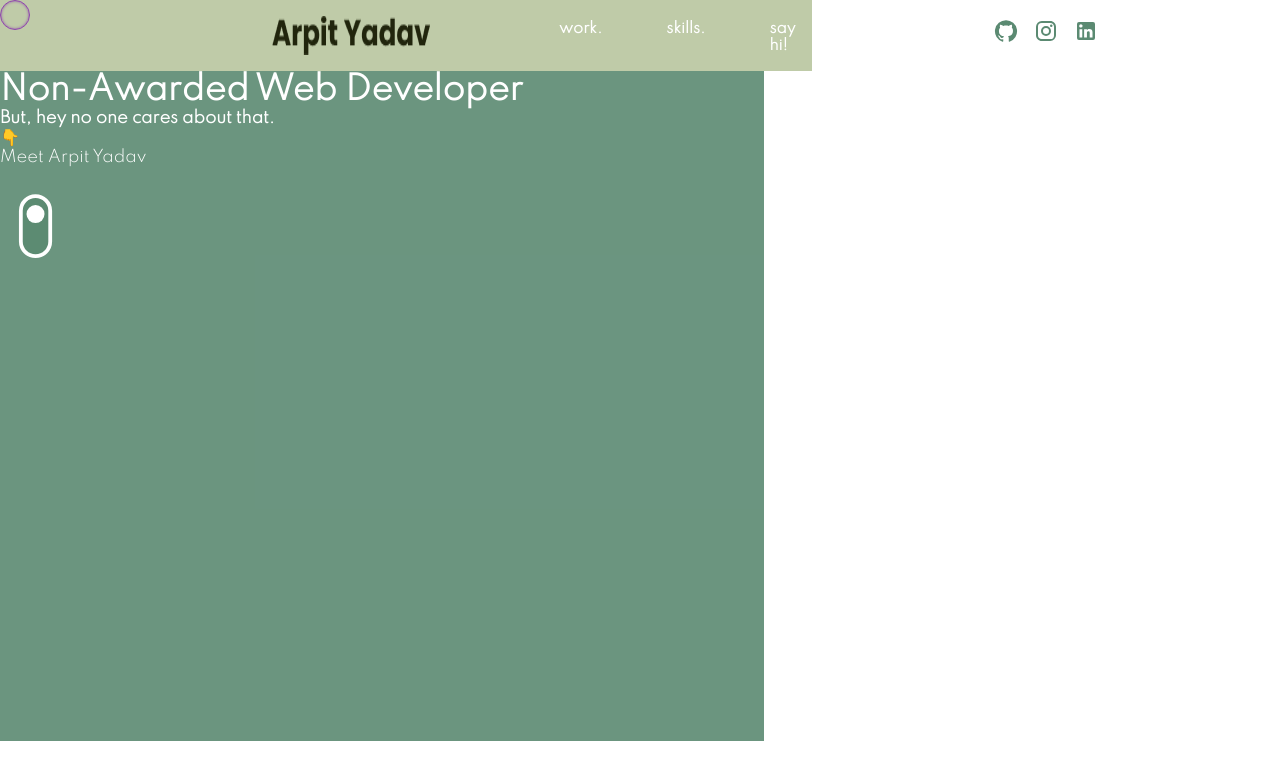
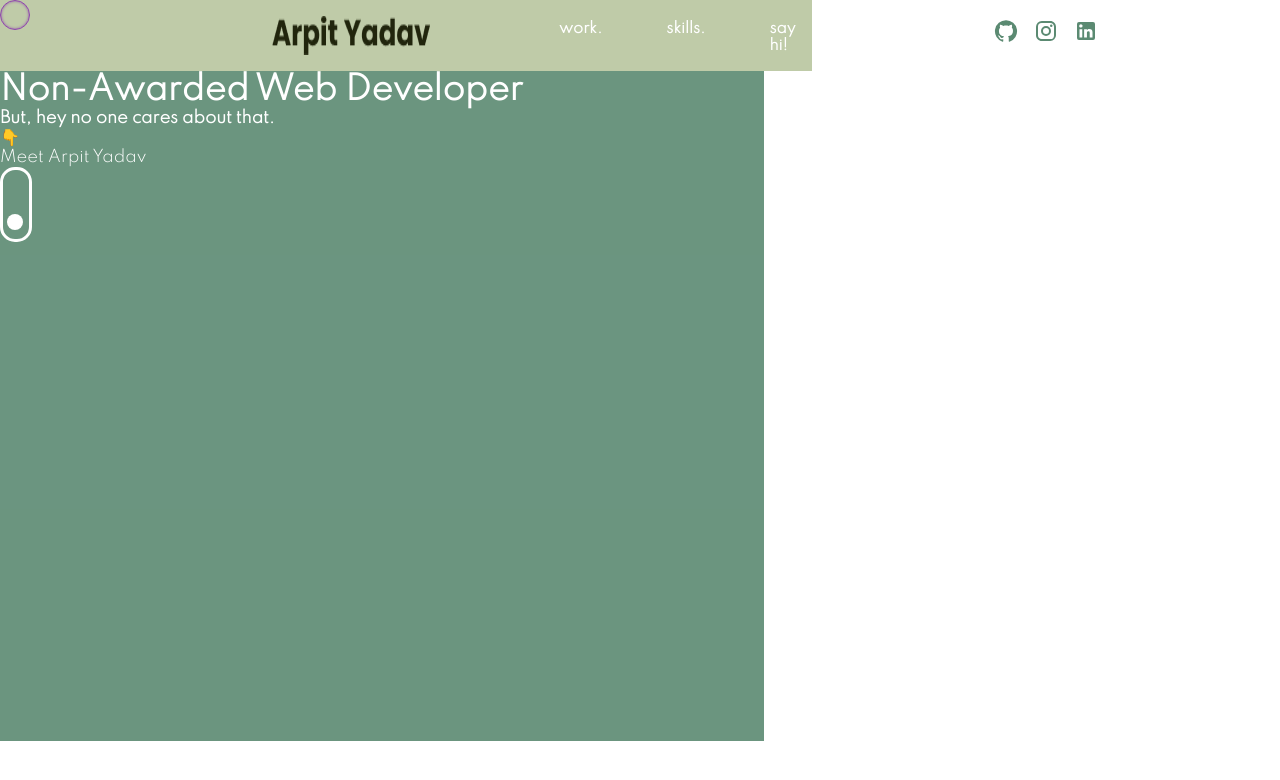
Before and after one commit to vice76/portfolio-react, a React (Create React App) app: page / in a window 1280 px wide. Shown: the top 780 px of the page. Built offline with nearby package versions, Linux system fonts and the light colour scheme.

Commit message:
added side animation

```diff
--- a/src/components/landingpage/LandingPage.js
+++ b/src/components/landingpage/LandingPage.js
@@ -1,4 +1,5 @@
 import React from "react";
+import ScrollDown from "../scrolldown/ScrollDown";
 
 const Landingpage = () => {
   return (
@@ -10,21 +11,7 @@ const Landingpage = () => {
           <span>👇</span>
           <p>Meet Arpit Yadav</p>
         </div>
-        <svg width="63" height="114" viewBox="0 0 133 194" fill="none">
-          <rect
-            x="44"
-            y="38"
-            width="62"
-            height="127"
-            rx="31"
-            fill="#5B8A72"
-            fill-opacity="0.9"
-            stroke="white"
-            stroke-width="8"
-            stroke-linejoin="bevel"
-          />
-          <circle cx="75" cy="76" r="19" fill="white" />
-        </svg>
+        <ScrollDown />
       </div>
     </div>
   );
--- /dev/null
+++ b/src/components/scrolldown/ScrollDown.js
@@ -0,0 +1,11 @@
+import React from "react";
+
+const ScrollDown = () => {
+  return (
+    <div class="scroll-container">
+      <div class="scroller"></div>
+    </div>
+  );
+};
+
+export default ScrollDown;
--- a/src/scss/_main.scss
+++ b/src/scss/_main.scss
@@ -5,6 +5,8 @@
 @import "utilities/typography";
 
 @import "./components/loader";
+
+@import "./components/scrolldown";
 @import "./components/cursor";
 @import "./components/navbar";
 @import "./components/landingpage";
--- /dev/null
+++ b/src/scss/components/_scrolldown.scss
@@ -0,0 +1,38 @@
+
+  .scroll-container{
+    width: 32px;
+    height: 75px;
+    border: 3px solid #fff;
+    border-radius: 15px;
+    position: relative;
+    .scroller{
+      width: 16px;
+      height: 16px;
+      border-radius: 8px;
+      background-color: #fff;
+      position: absolute;
+      top: 4px;
+      left: 4px;
+      bottom: 44px;
+      animation: scroller 1500ms ease-out infinite;
+    }
+  }
+  @keyframes scroller{
+    0%{
+      bottom: 44px;
+    }
+    5%{
+      top: 4px;
+    }
+    32%{
+      bottom: 4px;
+    }
+    66%{
+      top:44px;
+      bottom: 4px;
+    }
+    100%{
+      top: 4px;
+      bottom: 44px;
+    }
+  }
```
